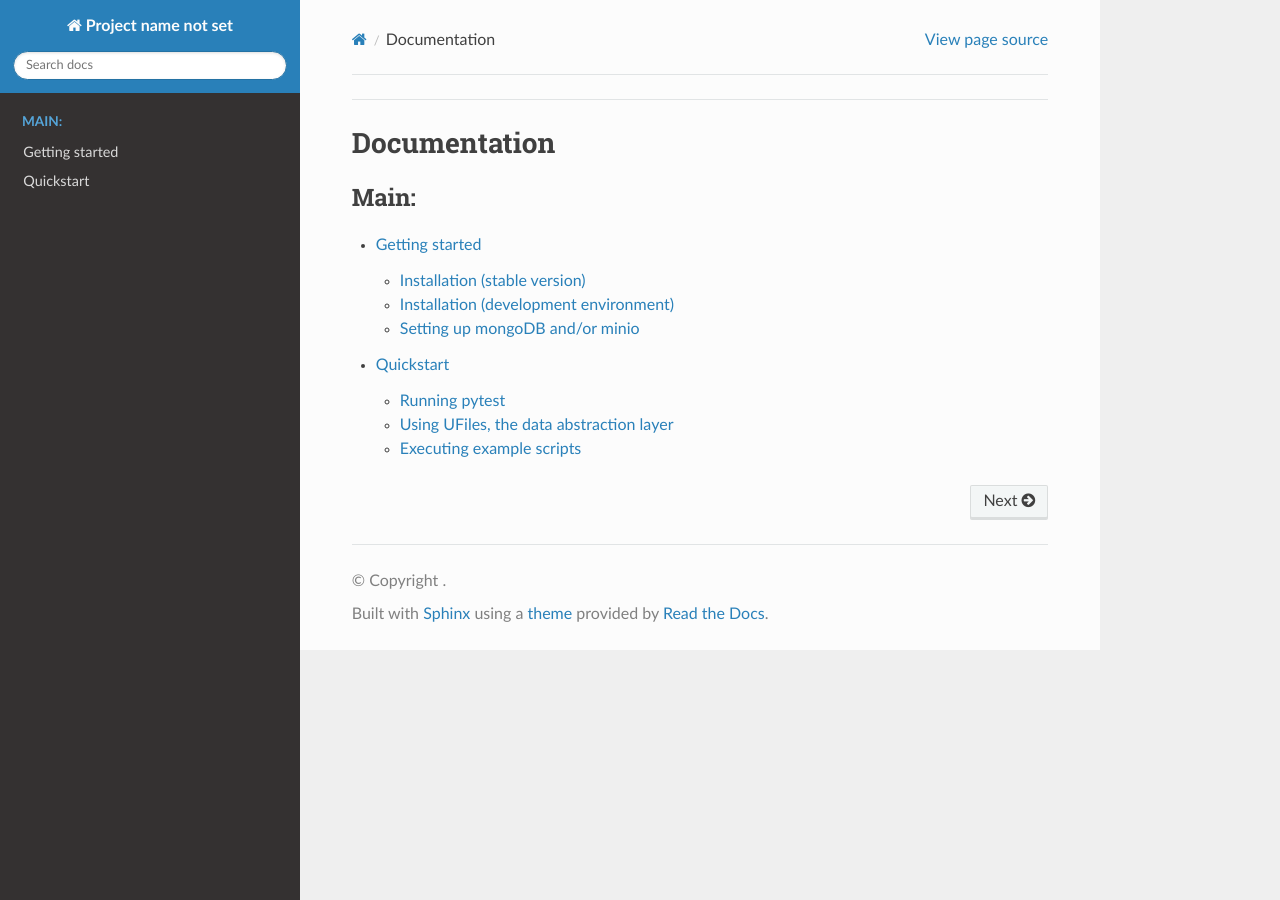
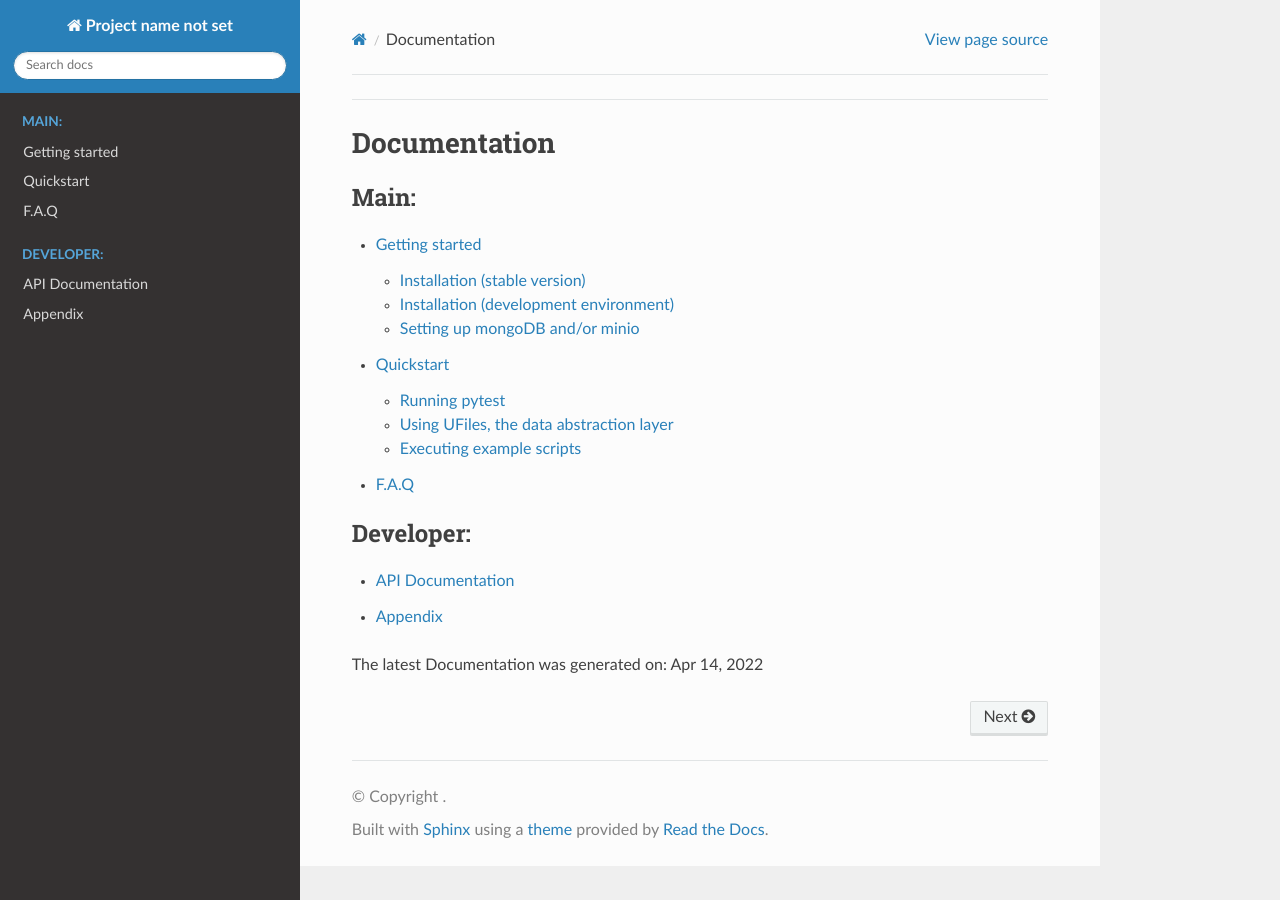
Before and after one commit to urgap/urgap, a Sphinx documentation site: the page built from docs/source/index.rst, in a window 1280 px wide. Built offline with Sphinx 7.4.7 and the Read the Docs theme 2.0.0, drawn with Linux system fonts in a browser that asks for light colours; the version number could not be read and is left out.

Commit message:
Add FAQ and fixed most sphinx errors

```diff
--- a/docs/source/appendix.rst
+++ b/docs/source/appendix.rst
@@ -1 +1,4 @@
 .. _appendix:
+
+Appendix
+########
--- a/docs/source/index.rst
+++ b/docs/source/index.rst
@@ -14,8 +14,14 @@ Documentation
 
    getting_started
    quickstart
+   faq
 
 .. toctree::
    :glob:
    :maxdepth: 2
    :caption: Developer:
+
+   api_docs
+   appendix
+
+The latest Documentation was generated on: |today|
--- /dev/null
+++ b/docs/source/urgap/urun_dict.rst
@@ -0,0 +1,4 @@
+.. _urun_dict:
+
+URunDict Class
+##############
```
Also changed, not shown: docs/source/faq.rst (added, +33 -0 lines).
